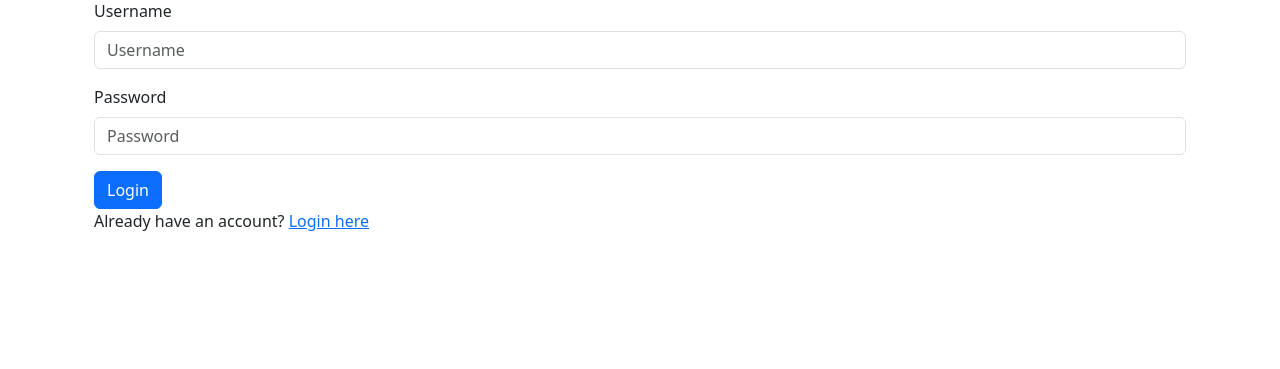
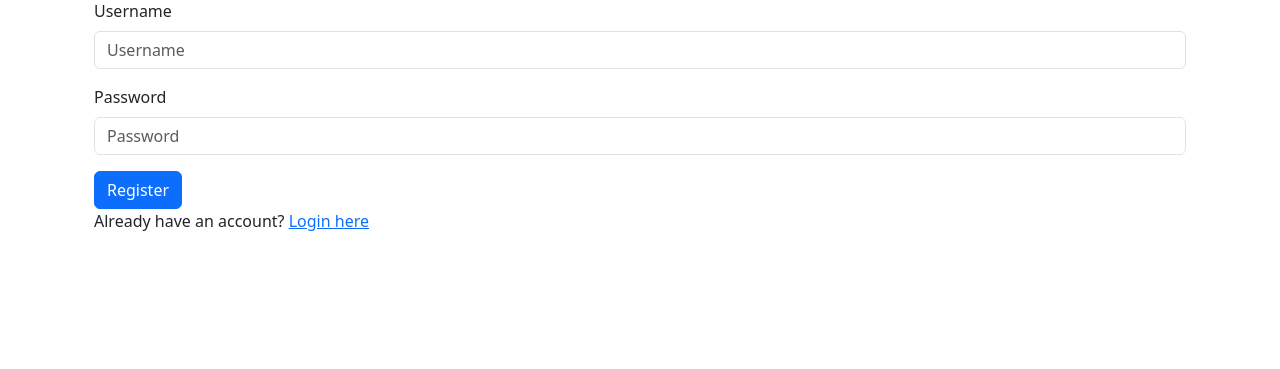
Before and after one commit to Ingeniums/internal-ctf, a Flask app: page /register in a window 1280 px wide. Shown: the part 103-472 px from the top of the page. Run offline with Flask 3, Linux system fonts and the light colour scheme.

Commit message:
edit typos

```diff
--- a/web/Authenticomedy/challenge/templates/register.html
+++ b/web/Authenticomedy/challenge/templates/register.html
@@ -17,7 +17,7 @@
                 <label for="password" class="form-label">Password</label>
                 <input type="password" class="form-control" name="password" id="password" placeholder="Password" required>
             </div>
-            <button type="submit" class="btn btn-primary">Login</button>
+            <button type="submit" class="btn btn-primary">Register</button>
         </form>
         <p>Already have an account? <a href="/login">Login here</a></p>
     </div>
```
